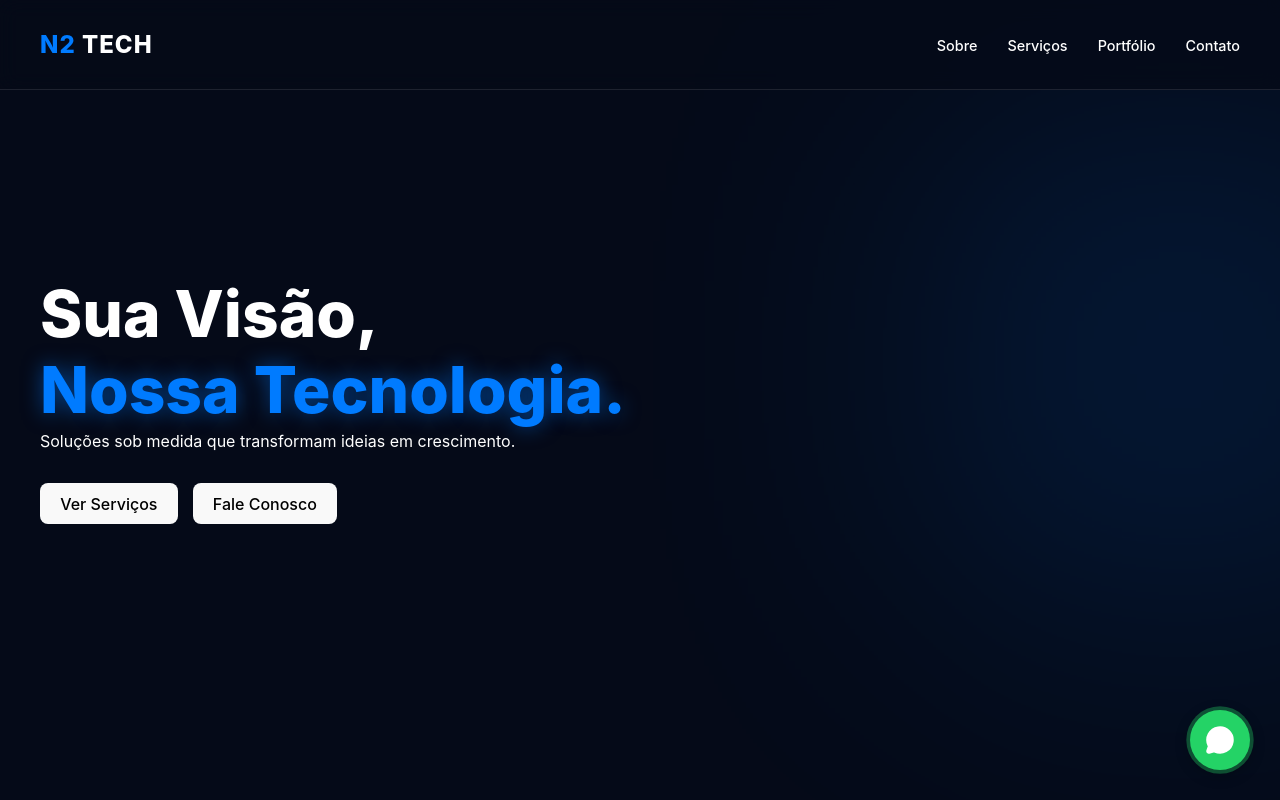
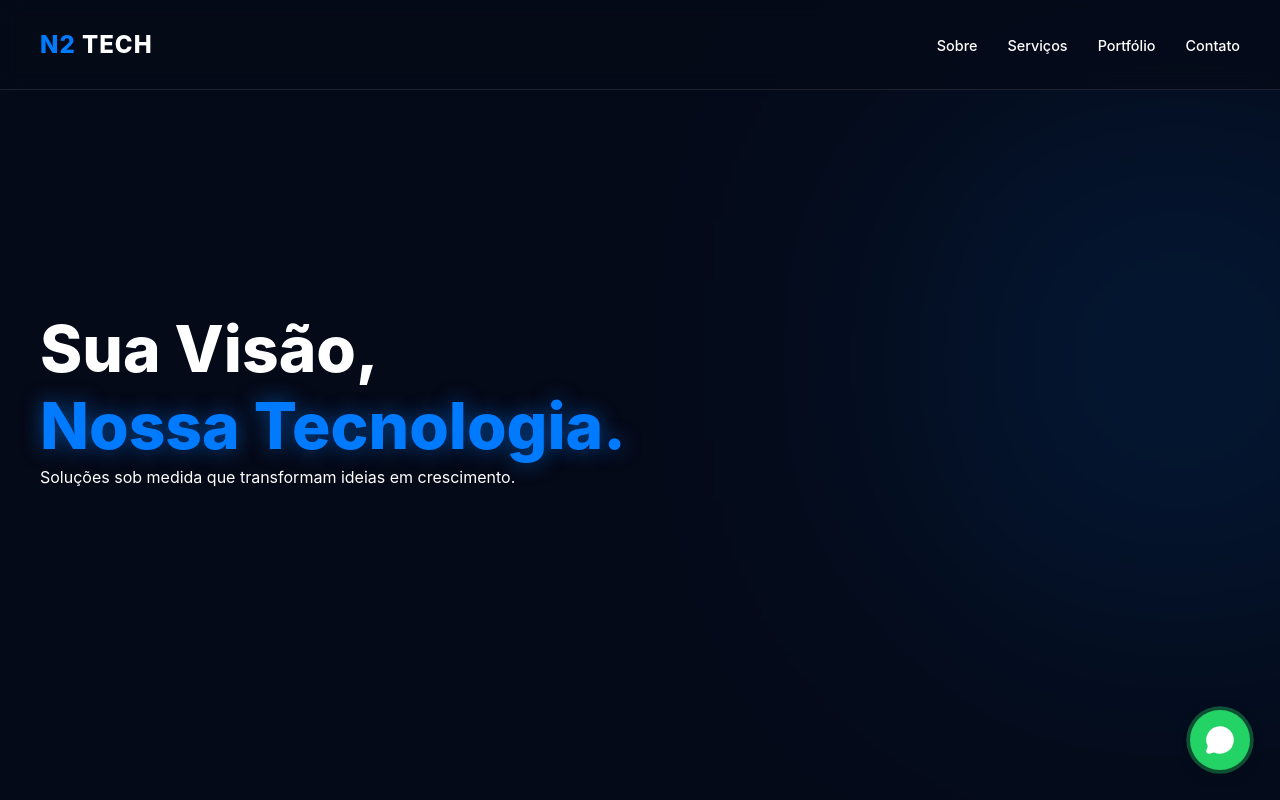
Before and after one commit to gabrielluisnunes/n2-tech, a React (Vite) app: page / in a window 1280 px wide. Shown: the top 800 px of the page. Built offline with nearby package versions, Linux system fonts and the light colour scheme.

Commit message:
fix: sections Hero, Contact and Services

```diff
--- a/src/App.jsx
+++ b/src/App.jsx
@@ -26,7 +26,7 @@ function App() {
       <WhatsAppButton />
       {}
       <footer style={{ padding: '40px', textAlign: 'center', opacity: 0.5 }}>
-        © 2025 N2 TECH - Sua Visão, Nossa Tecnologia.
+        © N2 Tech - Sua visão, nossa tecnologia.
       </footer>
     </div>
   );
--- a/src/sections/Contact/Contact.jsx
+++ b/src/sections/Contact/Contact.jsx
@@ -5,7 +5,7 @@ import styles from './Contact.module.css';
 export function Contact() {
   const handleSubmit = (e) => {
     e.preventDefault();
-    alert('Mensagem enviada com sucesso! (Simulação)');
+    alert('Mensagem enviada com sucesso!');
   };
 
   return (
@@ -25,12 +25,6 @@ export function Contact() {
           <div className={styles.socialLinks}>
             <a href="#" className={styles.socialItem}>
               <Instagram size={24} /> <span>Instagram</span>
-            </a>
-            <a href="#" className={styles.socialItem}>
-              <Linkedin size={24} /> <span>LinkedIn</span>
-            </a>
-            <a href="#" className={styles.socialItem}>
-              <Github size={24} /> <span>GitHub</span>
             </a>
           </div>
         </motion.div>
--- a/src/sections/Hero/Hero.jsx
+++ b/src/sections/Hero/Hero.jsx
@@ -17,10 +17,6 @@ export function Hero() {
         <p className={styles.subtitle}>
           Soluções sob medida que transformam ideias em crescimento.
         </p>
-        <div className={styles.actions}>
-          <button className={styles.primaryBtn}>Ver Serviços</button>
-          <button className={styles.secondaryBtn}>Fale Conosco</button>
-        </div>
       </motion.div>
 
       <div className={styles.glow} />
```
